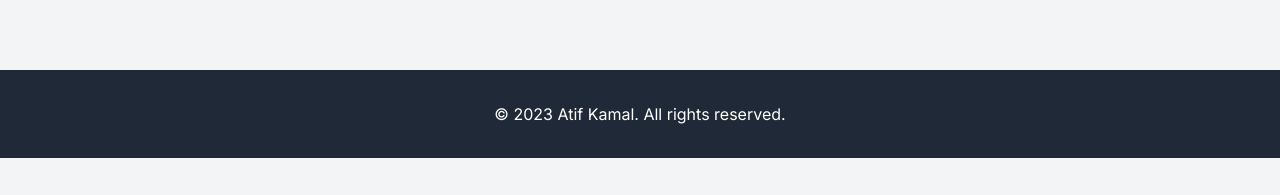
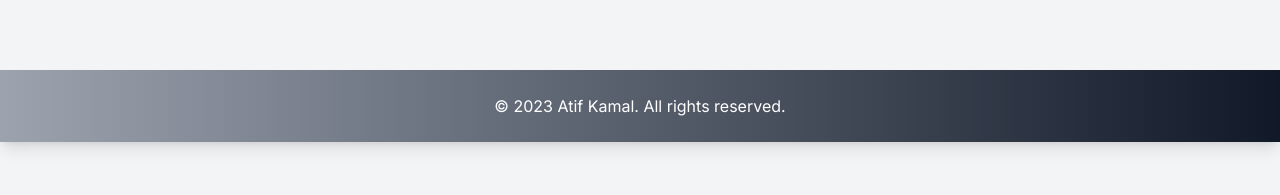
Before and after one commit to hafizaatifkamal/my-portfolio, a Next.js app: page /about in a window 1280 px wide. Shown: the part 602-797 px from the top of the page. Built offline with nearby package versions, Linux system fonts and the light colour scheme.

Commit message:
gradient colors added

```diff
--- a/app/components/Footer.tsx
+++ b/app/components/Footer.tsx
@@ -2,7 +2,7 @@ import React from "react";
 
 const Footer: React.FC = () => {
   return (
-    <footer className="bg-gray-800 text-white py-8">
+    <footer className="shadow-lg bg-gradient-to-r from-gray-400 to-gray-900 text-white py-6">
       <div className="container mx-auto text-center flex items-center justify-center h-full">
         <p>
           &copy; {new Date().getFullYear()} Atif Kamal. All rights reserved.
```
